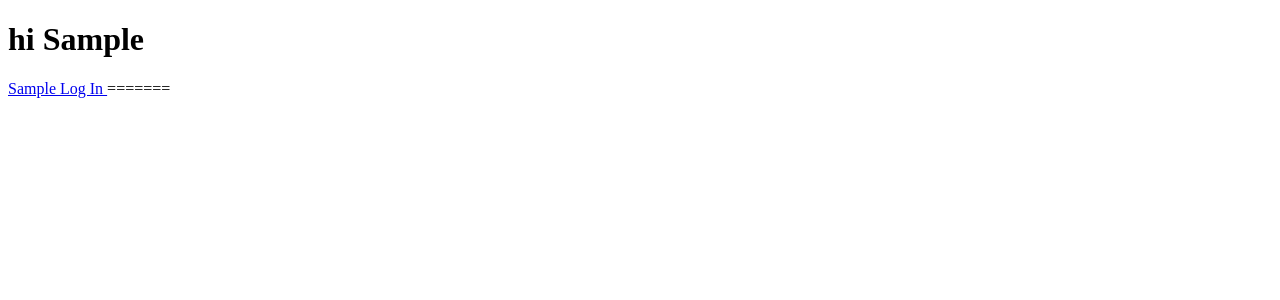
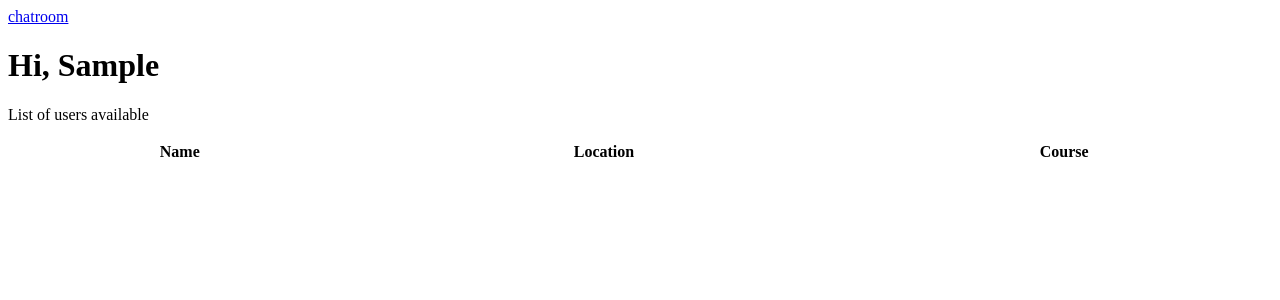
Before and after one commit to d-alex171/StudyWithMe, a Flask app: template templates/index.html in a window 1280 px wide. Shown: the top 300 px of the page. Run offline with Flask 3, Linux system fonts and the light colour scheme; the template is opened without the code that fills it: most values are stand-ins (such as "Sample title", 1, 10 or a date in 2020); lists and menus that the app fills with data are empty.

Commit message:
Connected the username to chatroom

```diff
--- a/app.py
+++ b/app.py
@@ -1,6 +1,10 @@
-from flask import Flask, render_template, request, redirect
+from flask import Flask, render_template, request, redirect, send_from_directory
 from flask_socketio import SocketIO
 from threading import Lock
+from flask_restful import Api, Resource, reqparse
+from flask_cors import CORS
+from api.ApiHandler import ApiHandler
+
 import secrets
 import json
 import time
@@ -10,7 +14,10 @@
 app = Flask(__name__)
 app.secret_key = secrets.token_hex()
 
-session = {}
+api = Api(app)
+api.add_resource(ApiHandler, '/flask/hello')
+
+session_users_data = {}
 session_ips = []  # update using db or json
 session_users = []
 session_users_ips = {}
@@ -26,7 +33,7 @@
 socketio = SocketIO(app)
 
 rooms = {}
-
+room_names = []
 def generate_unique_code(length):
     while True:
         code = ""
@@ -37,12 +44,13 @@
             break
     return code
 
+
 @app.route('/')
 def home_page():  # put application's code here
     current_ip = request.remote_addr
     if request.remote_addr in session_ips:
         print(session)
-        return render_template('index.html', session_user=session[session_users_ips[current_ip]], session_users=session_users)
+        return render_template('index.html', session_user=session_users_data[session_users_ips[current_ip]], session_users=session_users, session=session_users_data)
     else:
         return render_template('login.html')
 
@@ -57,7 +65,7 @@
 def login():
     current_ip = request.remote_addr
     if current_ip in session_ips:
-        return render_template("index.html", session_user=session[session_users_ips[current_ip]], session_users=session_users)
+        return render_template("index.html", session_user=session_users_data[session_users_ips[current_ip]], session_users=session_users, session=session_users_data)
     else:
         if request.method == 'POST':
             username = request.form['username']
@@ -73,14 +81,19 @@
                 session_ips.append(current_ip)
                 session_users.append(username)
 
-                session[username] = user_data
+                session_users_data[username] = user_data
                 session_users_ips[current_ip] = username
 
                 save_to_json(user_data)
-                print(session)
-                return render_template('index.html', session_user=session[username], session_users=session_users)
+                print(session_users_data)
+                return render_template('index.html', session_user=session_users_data[session_users_ips[current_ip]], session_users=session_users, session=session_users_data)
 
     return render_template('login.html')
+
+
+@app.route("/map", defaults={'path':''})
+def serve(path):
+    return send_from_directory(app.static_folder, 'public/map.html')
 
 
 def generate_chat_code():
@@ -105,34 +118,39 @@
     with open("userData.json", "w") as write_file:
         json.dump(user_json, write_file)
 
-#chatroom features
+
+# chatroom features
 @app.route('/chatroom', methods=["POST", "GET"])
 def home():
+    current_ip = request.remote_addr
     session.clear()
     if request.method == "POST":
-        name = request.form.get("name")
+        name = session_users_data[session_users_ips[current_ip]][0]
         code = request.form.get("code")
         join = request.form.get("join", False)
         create = request.form.get("create", False)
 
         if not name:
-            return render_template("home.html", error="Please enter a name.", code=code, name=name)
+            return render_template("home.html", error="Please enter a name.", code=code, name=name, room_list=room_names, room_data=rooms)
 
         if join != False and not code:
-            return render_template("home.html", error="Please enter a room code.", code=code, name=name)
+            return render_template("home.html", error="Please enter a room code.", code=code, name=name, room_list=room_names, room_data=rooms)
 
         room = code
         if create != False:
             room = generate_unique_code(4)
             rooms[room] = {"members": 0, "messages": []}
         elif code not in rooms:
-            return render_template("home.html", error="Room does not exist.", code=code, name=name)
+            return render_template("home.html", error="Room does not exist.", code=code, name=name, room_list=room_names, room_data=rooms)
 
         session["room"] = room
-        session["name"] = name
+        session["name"] = session_users_data[session_users_ips[current_ip]][0]
+        print(rooms)
+        print(room_names)
         return redirect(url_for("room"))
 
-    return render_template("home.html")
+    return render_template("home.html", room_list=room_names, room_data=rooms)
+
 
 @app.route("/room")
 def room():
@@ -141,6 +159,7 @@
         return redirect(url_for("home"))
 
     return render_template("room.html", code=room, messages=rooms[room]["messages"])
+
 
 @socketio.on("message")
 def message(data):
@@ -156,6 +175,7 @@
     rooms[room]["messages"].append(content)
     print(f"{session.get('name')} said: {data['data']}")
 
+
 @socketio.on("connect")
 def connect(auth):
     room = session.get("room")
@@ -170,6 +190,7 @@
     send({"name": name, "message": "has entered the room"}, to=room)
     rooms[room]["members"] += 1
     print(f"{name} joined room {room}")
+
 
 @socketio.on("disconnect")
 def disconnect():
--- a/package.json
+++ b/package.json
@@ -3,7 +3,7 @@
   "version": "1.0.0",
   "description": "",
   "keywords": [],
-  "main": "src/index.tsx",
+  "main": "static/src/map.tsx",
   "dependencies": {
     "@mappedin/mappedin-js": "5.25.0",
     "react": "18.0.0",
--- a/templates/index.html
+++ b/templates/index.html
@@ -5,12 +5,26 @@
     <title>Log in</title>
 </head>
 <body>
-<h1> hi {{ session_user[0] }} </h1>
+<a href="chatroom">chatroom</a>
 
-{% for x in session_users %}
-    <a href="#"> {{ x }} </a>
-{% endfor %}
-<a href="login"> Log In </a>
-=======
+<h1> Hi, {{ session_user[0] }} </h1>
+
+<p>List of users available</p>
+
+<table style="width:100%">
+<tr>
+    <th>Name</th>
+    <th>Location</th>
+    <th>Course</th>
+  </tr>
+    {% for x in session_users %}
+  <tr>
+    <td>{{ session[x][0] }}</td>
+    <td>{{ session[x][1] }} </td>
+    <td>{{ session[x][2] }}</td>
+  </tr>
+    {% endfor %}
+</table>
+
 </body>
 </html>
--- a/tsconfig.json
+++ b/tsconfig.json
@@ -1,6 +1,6 @@
 {
   "include": [
-    "./src/**/*"
+    "./static/src/**/*"
   ],
   "compilerOptions": {
     "strict": true,
--- a/userData.json
+++ b/userData.json
@@ -1 +1 @@
-"{\"alexey.ddudarev\": {\"username\": \"alexey.ddudarev\", \"location\": \"ikb\", \"course\": \"cpsc 110\", \"last_action\": [2024, 1, 21, 6, 22, 41, 6, 21, 0], \"ip_address\": [2024, 1, 21, 6, 22, 41, 6, 21, 0], \"chat_code\": \"127.0.0.1\"}}"
+"{\"alexey.ddudarev\": {\"username\": \"alexey.ddudarev\", \"location\": \"ikb\", \"course\": \"cpsc 110\", \"last_action\": [2024, 1, 21, 18, 30, 9, 6, 21, 0], \"ip_address\": \"127.0.0.1\", \"chat_code\": \"tttdf\"}}"
```
Also changed, not shown: api/ApiHandler.py (added, +36 -0 lines), static/public/map.html (renamed from public/index.html, +2 -6 lines), templates/home.html (+5 -9 lines), static/src/App.tsx (renamed from src/App.tsx), static/src/Basic.tsx (renamed from src/Basic.tsx), static/src/hooks/useMapClick.ts (renamed from src/hooks/useMapClick.ts), static/src/hooks/useMapView.ts (renamed from src/hooks/useMapView.ts), static/src/hooks/useVenueMaker.ts (renamed from src/hooks/useVenueMaker.ts), static/src/map.tsx (renamed from src/index.tsx), static/src/react-app-env.d.ts (renamed from src/react-app-env.d.ts), static/src/styles.css (renamed from src/styles.css).
